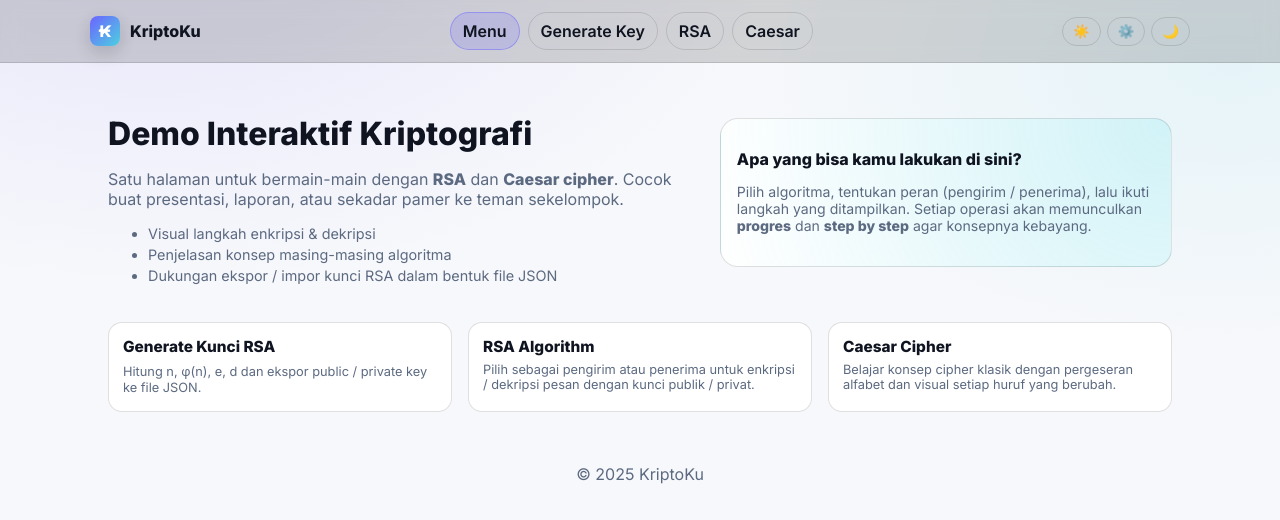
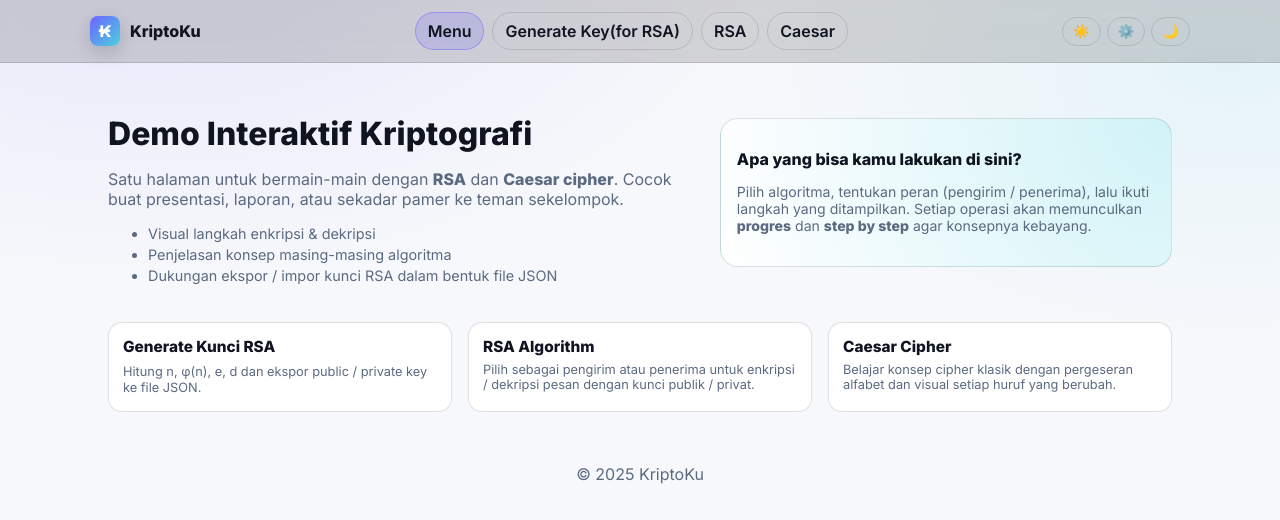
Before and after one commit to Xhiloo/FX6, a plain HTML site: page index.html in a window 1280 px wide. Drawn offline with Linux system fonts and the light colour scheme.

Commit message:
Update Generate Key link text for clarity

```diff
--- a/index.html
+++ b/index.html
@@ -18,7 +18,7 @@
       </div>
       <div class="header-actions">
         <a class="tab active" href="index.html">Menu</a>
-        <a class="tab" href="rsa_keys.html">Generate Key</a>
+        <a class="tab" href="rsa_keys.html">Generate Key(for RSA)</a>
         <a class="tab" href="rsa.html">RSA</a>
         <a class="tab" href="caesar.html">Caesar</a>
       </div>
```
